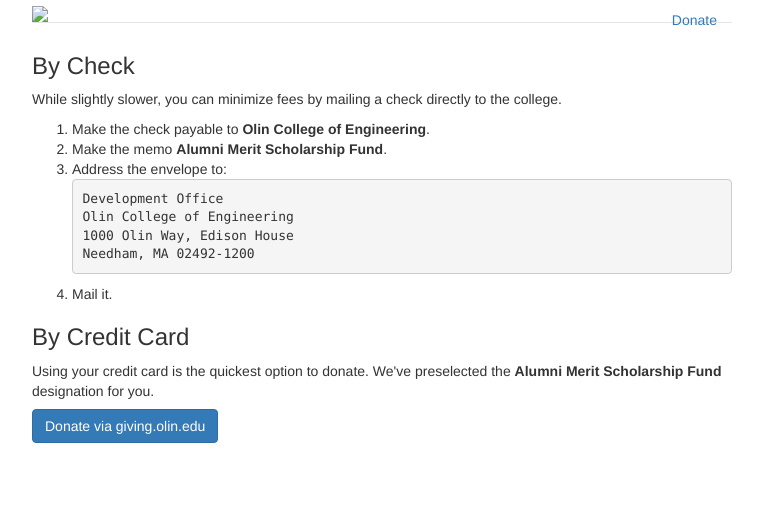
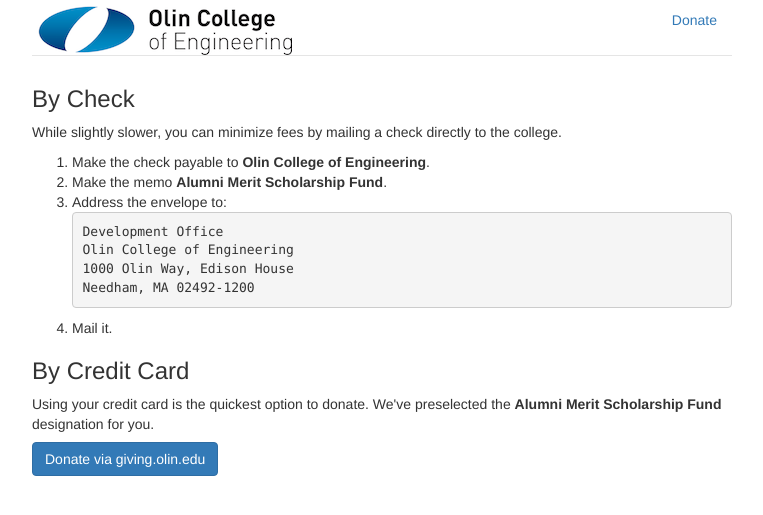
Before and after one commit to olinalumni/olinalumnifund.org, a Jekyll site: the page built from donate/index.html, in a window 1280 px wide. Shown: the top 515 px of the page, without its empty margins (258-1021 px from the left). Built offline with Jekyll 4.4.1, drawn with Linux system fonts in a browser that asks for light colours; nearby versions of some CDN libraries.

Commit message:
Add link and make path absolute

```diff
--- a/_layouts/default.html
+++ b/_layouts/default.html
@@ -32,7 +32,7 @@
           <li role="presentation"><a href="/donate">Donate</a></li>
         </ul>
       </nav>
-      <img src="images/olin-logo.png" style="padding-top:5px;">
+      <a href="/"><img src="/images/olin-logo.png" style="padding-top:5px;"></a>
     </div>
 
     {{ content }}
```
